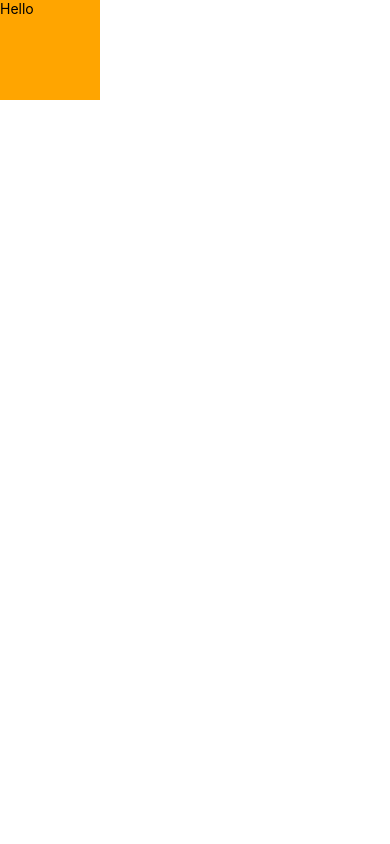
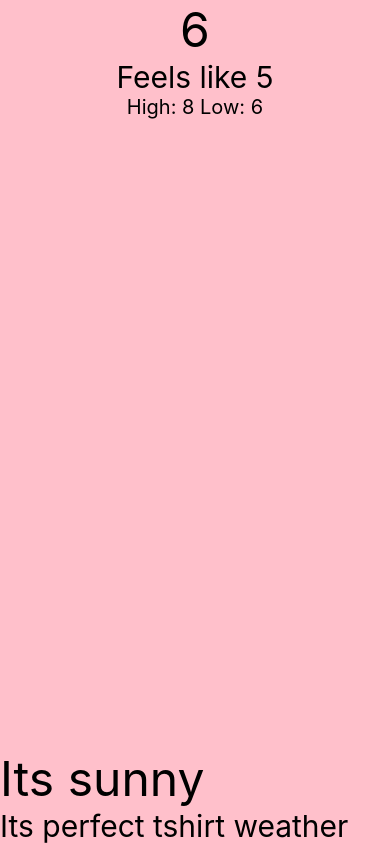
Before and after one commit to thaykrgl/react-native-weather-app, a React Native app: screen / in a window 390 px wide. Built offline with nearby package versions, Linux system fonts and the light colour scheme.

Commit message:
Update App.js

```diff
--- a/App.js
+++ b/App.js
@@ -1,20 +1,59 @@
-import { StatusBar } from "expo-status-bar";
-import { StyleSheet, Text, View } from "react-native";
+import react from "react";
+import { View, Text, SafeAreaView, StyleSheet } from "react-native";
 
-export default function App() {
-  const message = "Hello";
+const App = () => {
   return (
-    <View style={{ height: 100, width: 100, backgroundColor: "orange" }}>
-      <Text>{message}</Text>
-    </View>
+    <SafeAreaView style={styles.wrapper}>
+      <View style={styles.container}>
+        <Text style={styles.temp}>6</Text>
+        <Text style={styles.feels}>Feels like 5</Text>
+        <View style={styles.highLowWrapper}>
+          <Text style={styles.highLow}>High: 8 </Text>
+          <Text style={styles.highLow}>Low: 6</Text>
+        </View>
+      </View>
+      <View style={styles.bodyWrapper}>
+        <Text style={styles.description}>Its sunny</Text>
+        <Text style={styles.message}>Its perfect tshirt weather</Text>
+      </View>
+    </SafeAreaView>
   );
-}
+};
 
 const styles = StyleSheet.create({
+  wrapper: {
+    flex: 1,
+    backgroundColor: "pink",
+  },
   container: {
     flex: 1,
-    backgroundColor: "#fff",
     alignItems: "center",
-    justifyContent: "center",
+  },
+  temp: {
+    color: "black",
+    fontSize: 48,
+  },
+  feels: {
+    color: "black",
+    fontSize: 30,
+  },
+  highLow: {
+    color: "black",
+    fontSize: 20,
+  },
+  highLowWrapper: {
+    flexDirection: "row",
+  },
+  bodyWrapper: {
+    justifyContent: "flex-end",
+    alignItems: "flex-start",
+  },
+  description: {
+    fontSize: 48,
+  },
+  message: {
+    fontSize: 30,
   },
 });
+
+export default App;
```
